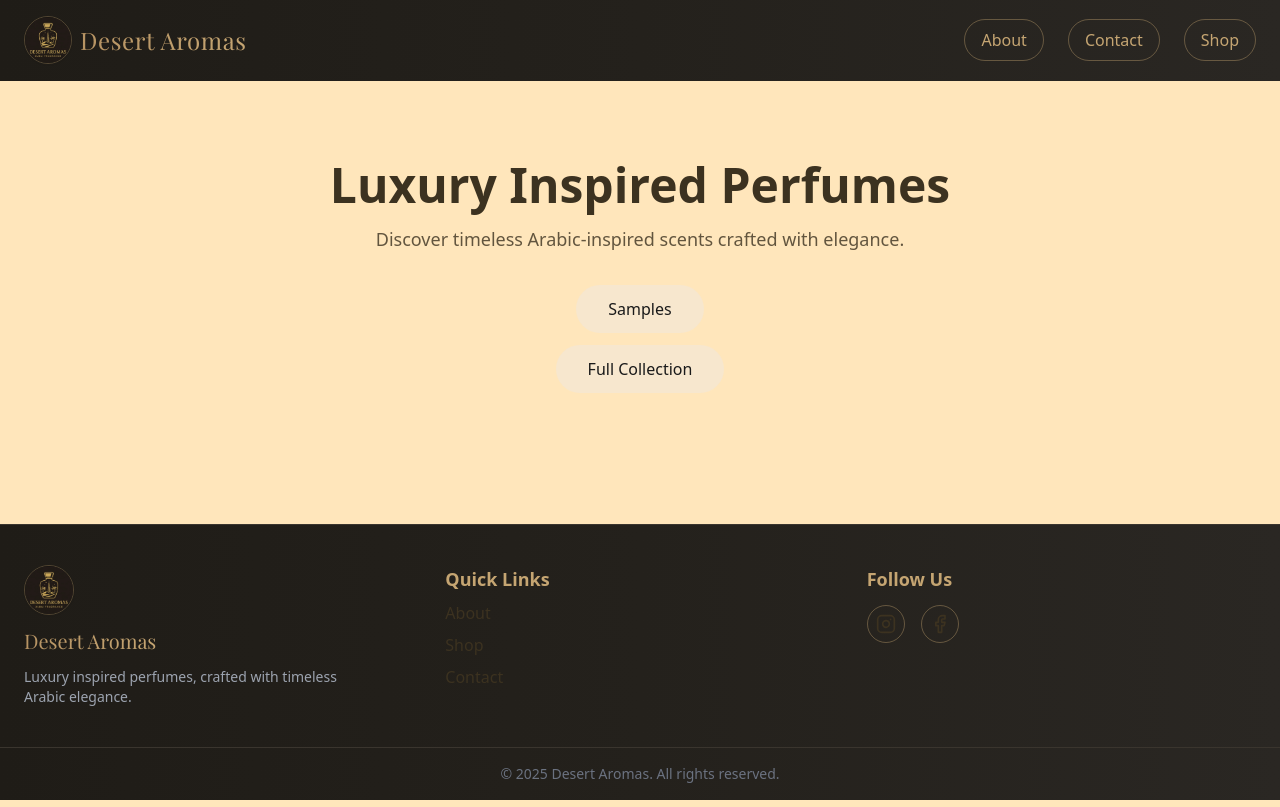
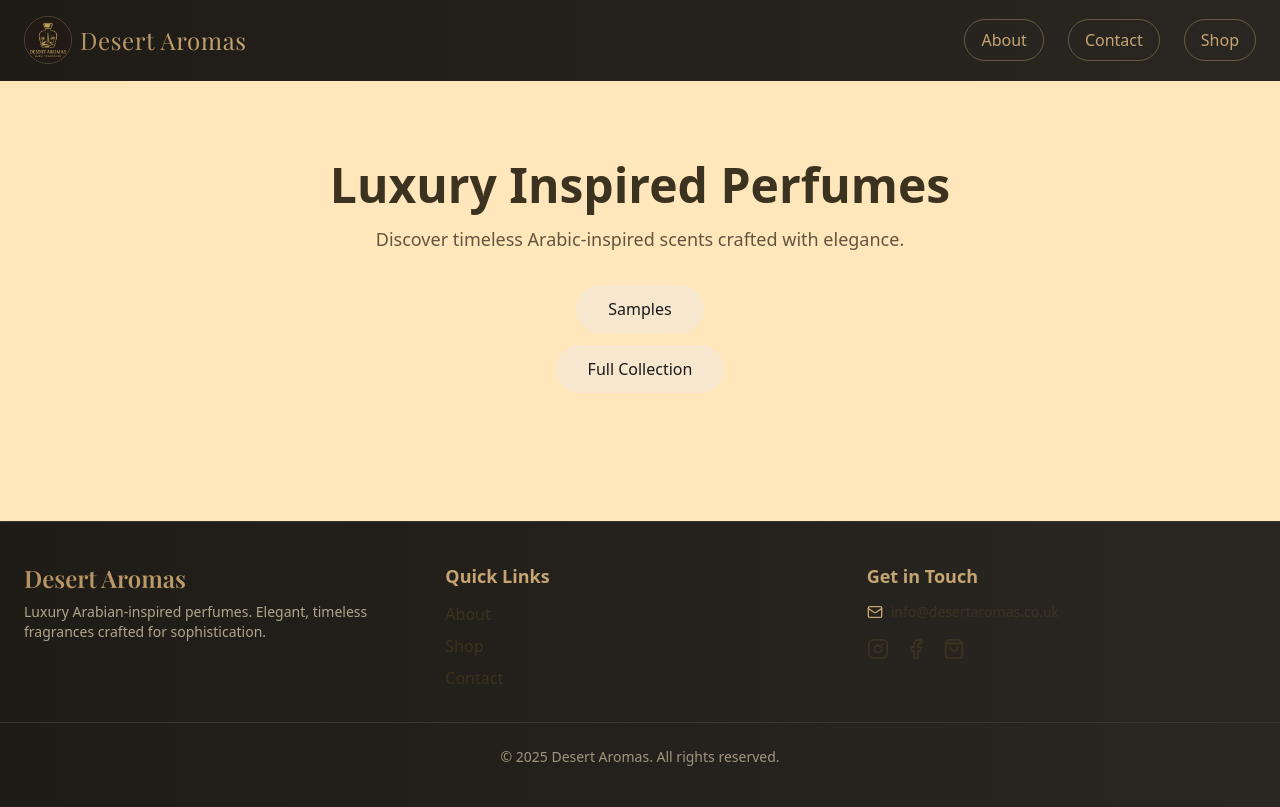
Before and after one commit to jdilorenzo26-sys/DesertAromasUK1.1, a Next.js app: page / in a window 1280 px wide. Built offline with nearby package versions, Linux system fonts and the light colour scheme.

Commit message:
Update footer.jsx

```diff
--- a/components/footer.jsx
+++ b/components/footer.jsx
@@ -1,8 +1,7 @@
 "use client";
 import Link from "next/link";
-import Image from "next/image";
 import { Playfair_Display } from "next/font/google";
-import { Facebook, Instagram } from "lucide-react";
+import { Instagram, Facebook, Mail, ShoppingBag } from "lucide-react";
 
 const playfair = Playfair_Display({
   subsets: ["latin"],
@@ -11,77 +10,78 @@ const playfair = Playfair_Display({
 
 export default function Footer() {
   return (
-    <footer className="bg-gradient-to-r from-[#1f1c17] via-[#24211c] to-[#2a2723] text-[#c5a572] border-t border-[#3a352e]">
-      <div className="max-w-7xl mx-auto px-6 py-10 grid grid-cols-1 md:grid-cols-3 gap-8">
+    <footer className="bg-gradient-to-r from-[#1f1c17] to-[#2a2723] text-[#c5a572] py-10 mt-12 border-t border-[#3a352e]">
+      <div className="max-w-7xl mx-auto px-6 grid grid-cols-1 md:grid-cols-3 gap-8">
 
-        {/* Brand */}
-        <div className="flex flex-col items-center md:items-start space-y-3">
-          <Image
-            src="/logo.JPG"
-            alt="Desert Aromas Logo"
-            width={50}
-            height={50}
-            className="rounded-full border border-[#c5a572]/30 shadow-sm"
-          />
-          <h2
-            className={`${playfair.className} text-xl bg-gradient-to-r from-[#b69363] to-[#c5a572] bg-clip-text text-transparent`}
-          >
+        {/* Brand / Logo */}
+        <div>
+          <h2 className={`${playfair.className} text-2xl font-semibold bg-gradient-to-r from-[#b69363] to-[#c5a572] bg-clip-text text-transparent`}>
             Desert Aromas
           </h2>
-          <p className="text-sm text-gray-400 max-w-xs text-center md:text-left">
-            Luxury inspired perfumes, crafted with timeless Arabic elegance.
+          <p className="text-sm mt-2 text-[#d4c7aa]/80">
+            Luxury Arabian-inspired perfumes. Elegant, timeless fragrances crafted for sophistication.
           </p>
         </div>
 
         {/* Quick Links */}
-        <div className="flex flex-col items-center md:items-start space-y-2">
-          <h3 className="font-semibold text-lg text-[#c5a572]">Quick Links</h3>
-          <Link
-            href="/about"
-            className="hover:text-white transition-colors duration-300"
-          >
-            About
-          </Link>
-          <Link
-            href="/collections"
-            className="hover:text-white transition-colors duration-300"
-          >
-            Shop
-          </Link>
-          <Link
-            href="/contact"
-            className="hover:text-white transition-colors duration-300"
-          >
-            Contact
-          </Link>
+        <div>
+          <h3 className="text-lg font-semibold mb-3">Quick Links</h3>
+          <ul className="space-y-2">
+            <li>
+              <Link href="/about" className="hover:text-white transition-colors">About</Link>
+            </li>
+            <li>
+              <Link href="/collections" className="hover:text-white transition-colors">Shop</Link>
+            </li>
+            <li>
+              <Link href="/contact" className="hover:text-white transition-colors">Contact</Link>
+            </li>
+          </ul>
         </div>
 
-        {/* Socials */}
-        <div className="flex flex-col items-center md:items-start space-y-3">
-          <h3 className="font-semibold text-lg text-[#c5a572]">Follow Us</h3>
-          <div className="flex space-x-4">
+        {/* Contact + Socials */}
+        <div>
+          <h3 className="text-lg font-semibold mb-3">Get in Touch</h3>
+          <ul className="space-y-2 text-sm">
+            <li className="flex items-center space-x-2">
+              <Mail size={16} />
+              <a href="mailto:info@desertaromas.co.uk" className="hover:text-white transition-colors">
+                info@desertaromas.co.uk
+              </a>
+            </li>
+          </ul>
+          <div className="flex space-x-4 mt-4">
             <a
-              href="https://www.instagram.com/"
+              href="https://instagram.com/desertaromas"
               target="_blank"
               rel="noopener noreferrer"
-              className="p-2 border border-[#c5a572]/40 rounded-full hover:bg-gradient-to-r hover:from-[#b69363] hover:to-[#c5a572] hover:text-white transition-all duration-300 group"
+              aria-label="Instagram"
+              className="hover:text-white transition-colors"
             >
-              <Instagram className="w-5 h-5 group-hover:scale-110 transition-transform" />
+              <Instagram size={22} />
             </a>
             <a
-              href="https://www.facebook.com/"
+              href="https://facebook.com/desertaromas"
               target="_blank"
               rel="noopener noreferrer"
-              className="p-2 border border-[#c5a572]/40 rounded-full hover:bg-gradient-to-r hover:from-[#b69363] hover:to-[#c5a572] hover:text-white transition-all duration-300 group"
+              aria-label="Facebook"
+              className="hover:text-white transition-colors"
             >
-              <Facebook className="w-5 h-5 group-hover:scale-110 transition-transform" />
+              <Facebook size={22} />
+            </a>
+            <a
+              href="/collections"
+              aria-label="Shop"
+              className="hover:text-white transition-colors"
+            >
+              <ShoppingBag size={22} />
             </a>
           </div>
         </div>
       </div>
 
       {/* Bottom Bar */}
-      <div className="border-t border-[#3a352e] text-center py-4 text-sm text-gray-500">
+      <div className="mt-8 pt-6 border-t border-[#3a352e] text-center text-sm text-[#d4c7aa]/70">
         © {new Date().getFullYear()} Desert Aromas. All rights reserved.
       </div>
     </footer>
```
